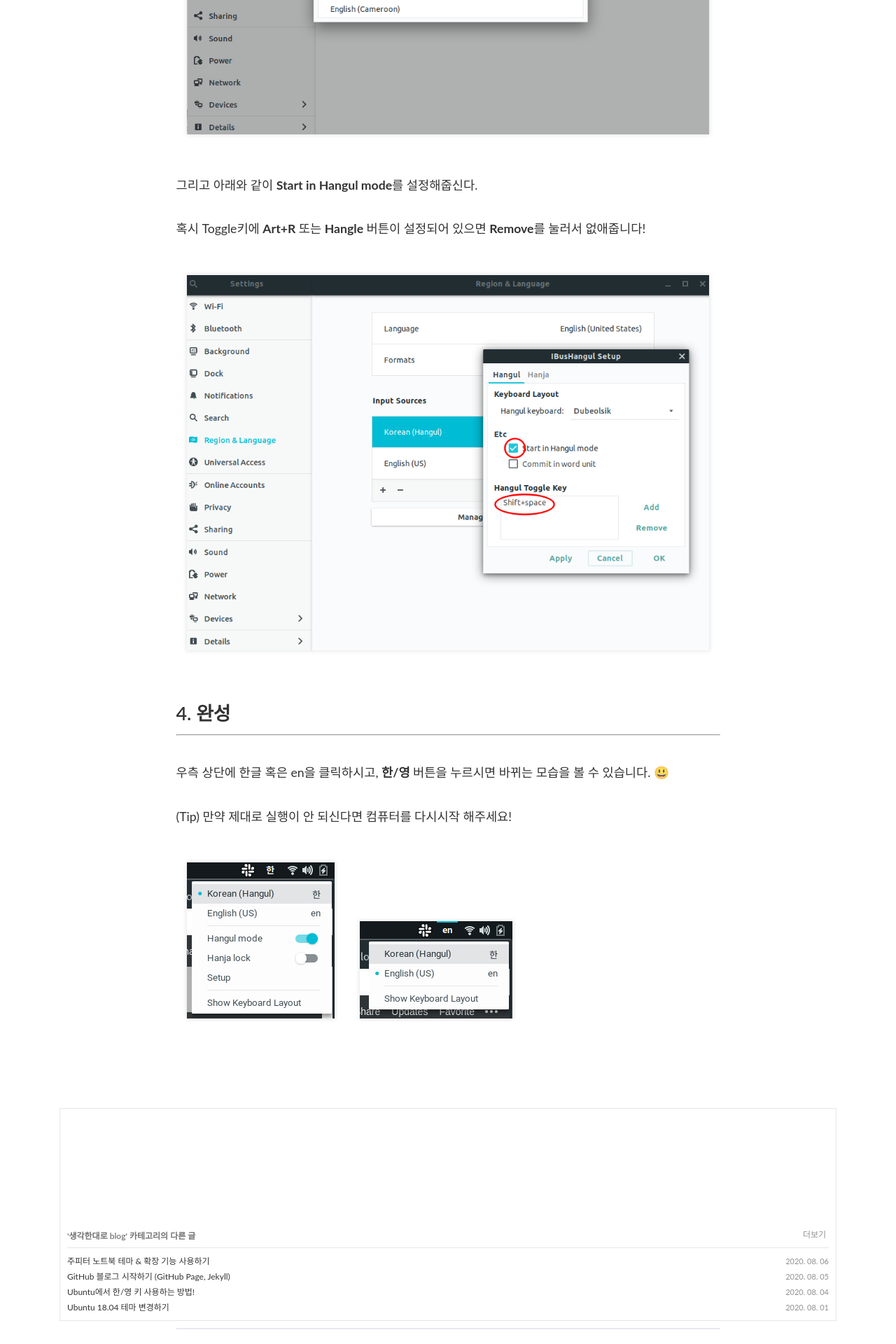
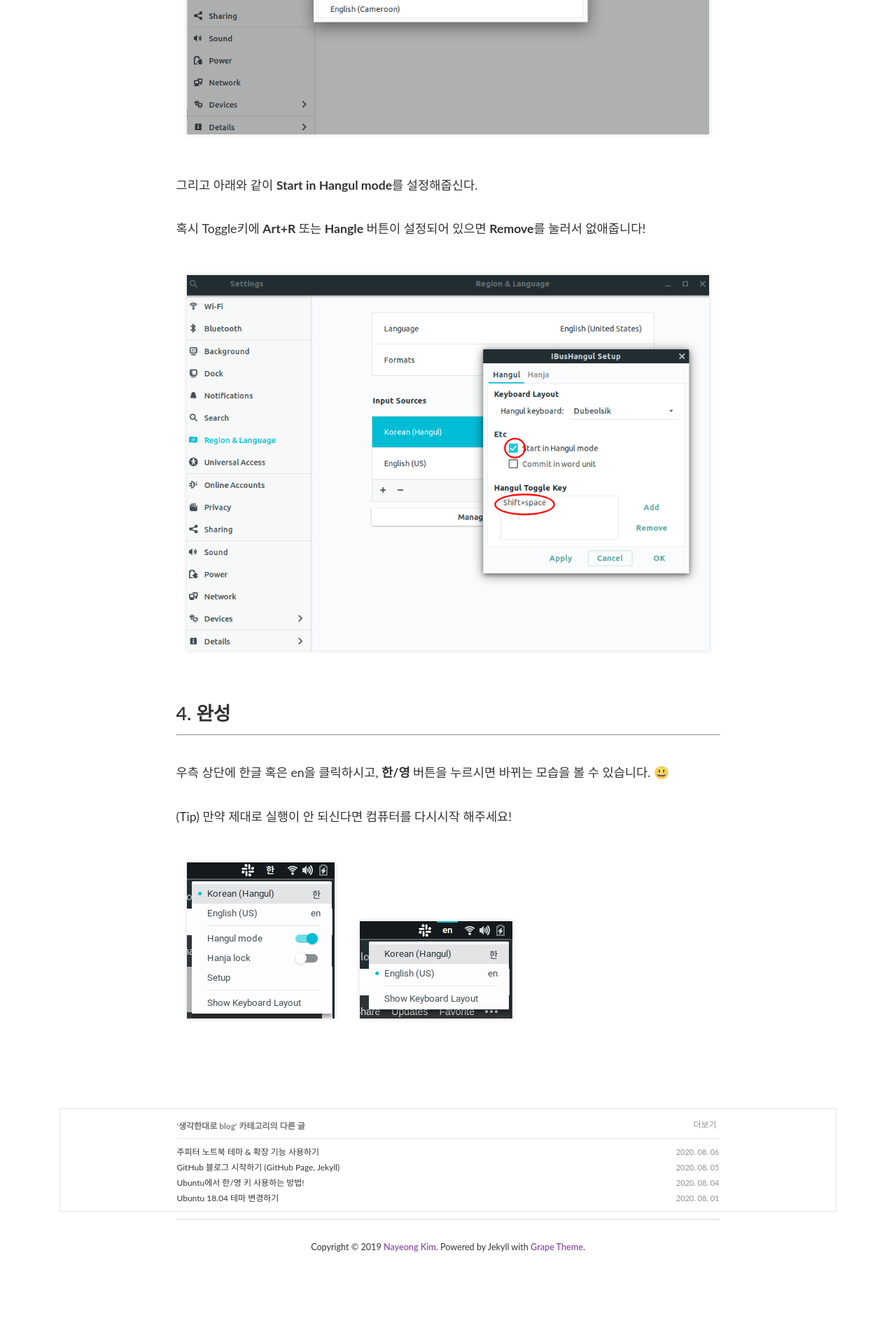
Before and after one commit to PEBpung/PEBpung.github.io, a Jekyll site: the page built from _posts/2020-08-04-ubuntu-hangle-setting.md, in a window 1280 px wide. Shown: the part 4480-6400 px from the top of the page at 70% size. Built offline with Jekyll 4.4.1, drawn with Linux system fonts in a browser that asks for light colours; nearby versions of some CDN libraries; some web fonts are replaced; comment, search, counter and statistics services are not loaded; after the commit the page ends 6302 px from its top, so only the background shows below that.

Commit message:
[Revise] post

```diff
--- a/_sass/layouts/_post.scss
+++ b/_sass/layouts/_post.scss
@@ -67,7 +67,7 @@
 
 .more-posts {
     border: 1px solid #E5E5E5;
-    padding: 166.5px 10px 5px;
+    padding: 10px 166.5px 5px;
     margin: 10px 0;
     clear: both;
     display: block;
```
